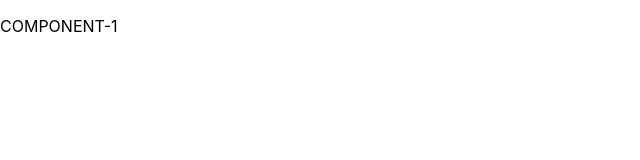
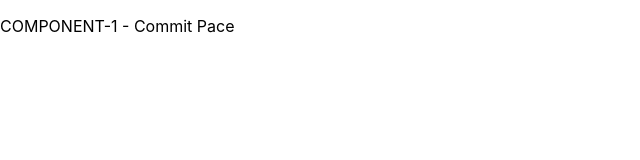
Before and after one commit to umarkotak/re-hello-world, a React (Create React App) app: page / in a window 1280 px wide. Shown: the top 160 px of the page, without its empty margins (0-640 px from the left). Built offline with nearby package versions, Linux system fonts and the light colour scheme.

Commit message:
feat: update component1.js

```diff
--- a/src/Component1.js
+++ b/src/Component1.js
@@ -4,7 +4,7 @@ function Component1() {
   console.log("hello")
   return (
     <div>
-      <p>COMPONENT-1</p>
+      <p>COMPONENT-1 - Commit Pace</p>
     </div>
   )
 }
```
